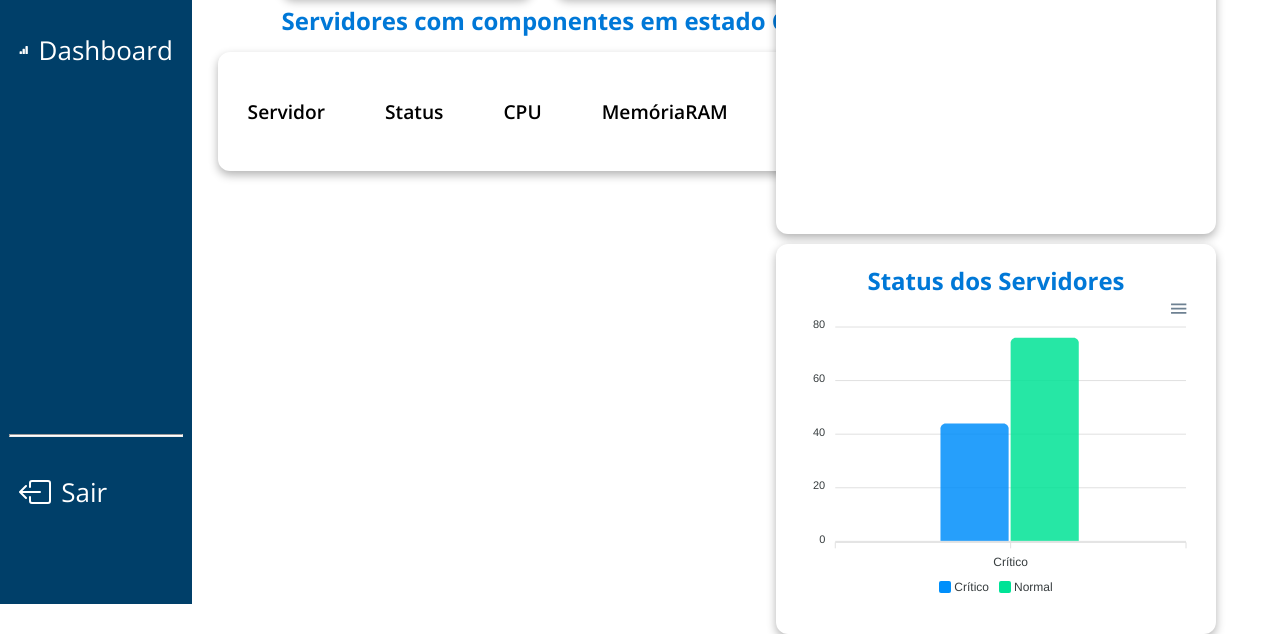
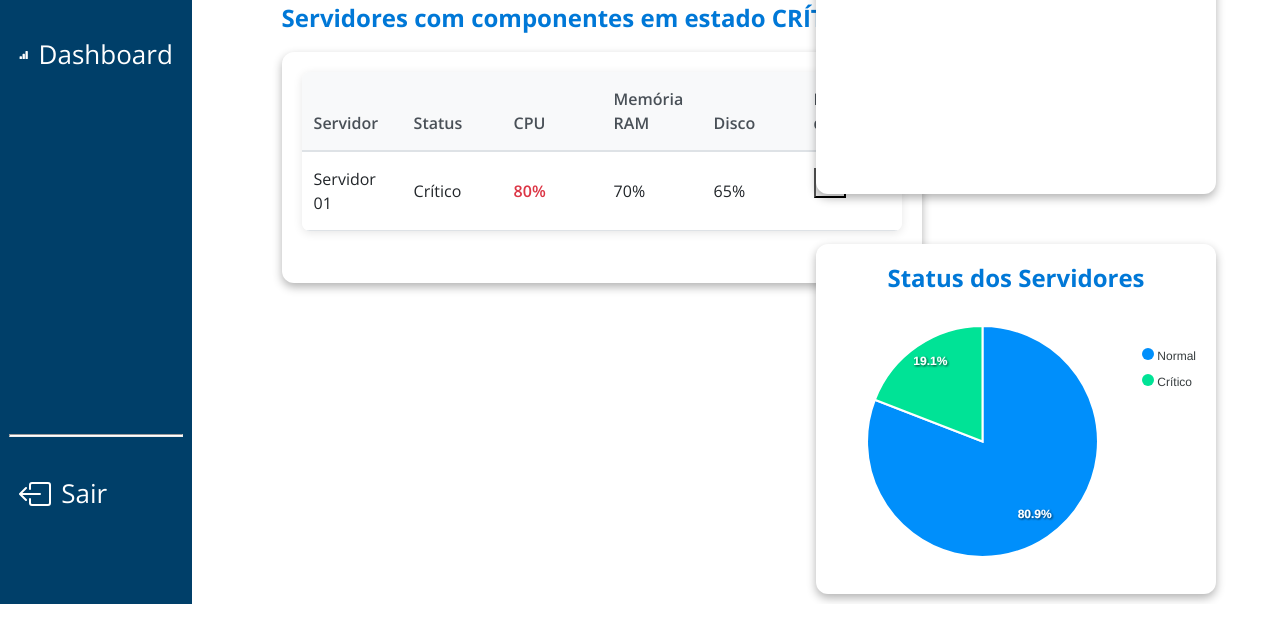
Before and after one commit to techPix2/web-application, a website: page public/user/dashboardLara.html in a window 1280 px wide. Shown: the part 196-830 px from the top of the page. After the commit the page ends 800 px from the top, so only its background shows below. Drawn offline with nearby package versions, Linux system fonts and the light colour scheme; no server answers.

Commit message:
tabela da listagem

```diff
--- a/package.json
+++ b/package.json
@@ -14,7 +14,7 @@
     "dotenv": "^16.4.5",
     "express": "^4.17.1",
     "multer": "^1.4.5-lts.2",
-    "mysql2": "^3.9.4",
+    "mysql2": "^3.14.1",
     "nodemon": "^2.0.7",
     "path": "^0.12.7"
   }
--- a/public/css/dashLara.css
+++ b/public/css/dashLara.css
@@ -9,7 +9,7 @@ body {
 }
 
 
-.kpi-container{
+.kpi-container {
     display: flex;
     gap: 24px;
     position: absolute;
@@ -18,7 +18,7 @@ body {
     left: 22%;
 }
 
-.kpi{
+.kpi {
     background-color: white;
     flex: 1;
     padding: 20px;
@@ -31,16 +31,16 @@ body {
     align-items: center;
 }
 
-.kpi:hover{
-  box-shadow: 0 8px 24px rgba(0, 0, 0, 0.5);
+.kpi:hover {
+    box-shadow: 0 8px 24px rgba(0, 0, 0, 0.5);
 }
 
- .kpi h1 {
+.kpi h1 {
     font-size: 2rem;
     font-weight: 700;
     color: #0078d7;
     margin: 0;
-  }
+}
 
 .kpi h2 {
     color: #000000;
@@ -48,9 +48,9 @@ body {
     font-size: 1.2rem;
     margin: 0 0 16px;
     text-align: center;
-  }
+}
 
-.listagem-titulo{
+.listagem-titulo {
     display: flex;
     gap: 24px;
     position: absolute;
@@ -61,7 +61,7 @@ body {
 }
 
 
-.listagem-titulo h1{
+.listagem-titulo h1 {
     font-size: 1.5rem;
     font-weight: 700;
     color: #0078d7;
@@ -69,37 +69,101 @@ body {
 }
 
 
-.listagem-container{
+.listagem-container {
     display: flex;
     flex-direction: row;
-    gap: 40px;
     position: absolute;
     top: 31%;
-    left: 17%;
+    left: 22%;
     background-color: white;
     padding: 20px;
     border-radius: 12px;
     box-shadow: 0 4px 10px rgba(0, 0, 0, 0.3);
+    width: 50%;
 }
 
-.listagem{
-    background-color: white;
-    padding: 10px;
-    border-radius: 12px;
-    display: flex;
-    flex-direction: row;
-    justify-content: space-between;
+.critical-status {
+    color: #dc3545;
+    font-weight: 600;
 }
 
-.listagem h2{
+.metric-warning {
+    color: #dc3545;
     font-weight: 600;
-    font-size: 1.2rem;
-    text-align: center;
+}
+
+.metric-normal {
+    color: #212529;
+}
+
+.table-custom {
+    background-color: #fff;
+    border-radius: 8px;
+    overflow: hidden;
+    box-shadow: 0 2px 10px rgba(0, 0, 0, 0.1);
+    margin-bottom: 2rem;
+    width: 100%;
+}
+
+.table-custom table {
+    width: 100%;
+    table-layout: fixed;
 }
 
 
 
-.slack-container{
+.table-custom th {
+    background-color: #f8f9fa;
+    border-bottom: 2px solid #dee2e6;
+    font-weight: 600;
+    color: #495057;
+    padding: 15px 12px;
+}
+
+.table-custom td {
+    padding: 15px 12px;
+    vertical-align: middle;
+    border-bottom: 1px solid #dee2e6;
+}
+
+.table-custom tbody tr:hover {
+    background-color: #f8f9fa;
+}
+
+.expand-btn {
+    background: none;
+    border: none;
+    color: #6c757d;
+    font-size: 18px;
+    cursor: pointer;
+    transition: all 0.3s ease;
+}
+
+.expand-btn:hover {
+    color: #495057;
+}
+
+.expand-btn i {
+    transition: transform 0.3s ease;
+}
+
+.server-name {
+    font-weight: 500;
+    color: #212529;
+}
+
+.servers-section {
+    margin: 2rem 0;
+}
+
+.button-eye {
+    margin-left: auto;
+    margin-bottom: 1rem;
+}
+
+
+
+.slack-container {
     display: flex;
     flex-direction: row;
     position: absolute;
@@ -115,7 +179,7 @@ body {
     width: 400px;
 }
 
-.slack h1{
+.slack h1 {
     font-size: 1.5rem;
     font-weight: 700;
     color: #0078d7;
--- a/public/user/dashboardLara.html
+++ b/public/user/dashboardLara.html
@@ -4,17 +4,27 @@
 <head>
     <meta charset="UTF-8">
     <title>Dashboard Analista</title>
+    <!-- apex -->
     <script src="https://cdnjs.cloudflare.com/ajax/libs/apexcharts/3.37.1/apexcharts.min.js"></script>
 
+    <!-- bootstrap -->
+    <link href="https://cdn.jsdelivr.net/npm/bootstrap@5.3.0/dist/css/bootstrap.min.css" rel="stylesheet">
+    <link href="https://cdn.jsdelivr.net/npm/bootstrap-icons@1.10.5/font/bootstrap-icons.css" rel="stylesheet">
+
+    <link href="https://cdnjs.cloudflare.com/ajax/libs/bootstrap/5.3.0/css/bootstrap.min.css" rel="stylesheet">
+    <link href="https://cdnjs.cloudflare.com/ajax/libs/font-awesome/6.4.0/css/all.min.css" rel="stylesheet">
+
+    <!-- css -->
     <link rel="stylesheet" href="../css/dashLara.css">
     <script src="../components/customMain/custommain.js"></script>
     <script src="../components/navbar/navbar.js"></script>
 </head>
 
-<body>
+<body onload="buscarServidoresComAlerta()">
     <nav-bar></nav-bar>
     <custom-main>
 
+        <!-- KPI -->
         <div class="kpi-container">
 
             <div class="kpi">
@@ -23,7 +33,7 @@
             </div>
 
             <div class="kpi">
-                <h2>Total de chamados em 24h</h2>
+                <h2>Total de alertas em 24h</h2>
                 <h1>4</h1>
             </div>
 
@@ -35,97 +45,163 @@
         </div>
 
 
+        <!-- lista de servidores -->
         <div class="listagem-titulo">
             <h1>Servidores com componentes em estado CRÍTICO</h1>
         </div>
 
+
         <div class="listagem-container">
-
-            <div class="listagem">
-                <h2>Servidor</h2>
+            <div class="table-custom">
+                <table class="table table-hover mb-0">
+                    <thead>
+                        <tr>
+                            <th>Servidor</th>
+                            <th>Status</th>
+                            <th>CPU</th>
+                            <th>Memória RAM</th>
+                            <th>Disco</th>
+                            <th>Mais detalhes</th>
+                        </tr>
+                    </thead>
+                    <tbody>
+                        <tr>
+                            <td class="nomeServidor" id="servidor">Servidor 01</td>
+                            <td><span class="status" id="status">Crítico</span></td>
+                            <td><span class="metric-warning">80%</span></td>
+                            <td><span class="metric-normal">70%</span></td>
+                            <td><span class="metric-normal">65%</span></td>
+                            <td>
+                                <!-- olho -->
+                                <button class="button-eye" data-target="chartServidores">
+                                    <i class="bi bi-eye"></i>
+                                </button>
+                            </td>
+                        </tr>
+                    </tbody>
+                </table>
             </div>
 
-            <div class="listagem">
-                <h2>Status</h2>
+        </div> <!--div listagem-container  -->
+
+        <!-- gráfico servidores -->
+        <div class="chart-wrapper" id="chartServidores" style="display: none;">
+            <div id="graficoServidor"></div>
         </div>
 
-            <div class="listagem">
-                <h2>CPU</h2>
-            </div>
-
-            <div class="listagem">
-                <h2>MemóriaRAM</h2>
-            </div>
-
-            <div class="listagem">
-                <h2>Disco</h2>
-            </div>
-
-            <div class="listagem">
-                <h2>Horário</h2>
-            </div>
-
-            <div class="listagem">
-                <h2>Mais detalhes</h2>
-            </div>
-
-
-        </div>
-
-
+        <!-- slack -->
         <div class="slack-container">
-
             <div class="slack">
                 <h1>Slack</h1>
             </div>
-
         </div>
 
+        <!-- gráfico do status -->
         <div class="chart-container">
-            <h1>Status dos Servidores</h1>
-            <div class="chart"  id="chart"></div>
+            <h1>Status dos Servidores</h1><br>
+            <div class="chart" id="chart"></div>
         </div>
 
 
     </custom-main>
 </body>
-</html>
+
 <script>
-       document.addEventListener('DOMContentLoaded', function() {
-            var options = {
-                series: [{
-                    name: 'Crítico',
-                    data: [44]
-                }, {
-                    name: 'Normal',
-                    data: [76]
-                }],
+
+    //mostrar e esconder os gráficos
+    document.querySelectorAll('.button-eye').forEach(button => {
+        button.addEventListener('click', () => {
+            const chartId = button.getAttribute('data-target');
+            const chartDiv = document.getElementById(chartId);
+            chartDiv.style.display = chartDiv.style.display === 'none' ? 'block' : 'none';
+        });
+    });
+
+    //gráfico de linha dos servidores
+    const lineChartOptions = {
+
+        series: [
+            {
+                name: "CPU",
+                data: [30, 40, 35, 50, 49, 60, 70, 91, 125]
+            },
+            {
+                name: "MemóriaRAM",
+                data: [20, 30, 25, 40, 45, 55, 60, 85, 100]
+            },
+            {
+                name: "Disco",
+                data: [10, 25, 20, 30, 35, 45, 55, 70, 90]
+            }
+        ],
         chart: {
-                    type: 'bar',
-                    height: 300
+            height: 350,
+            type: 'line',
+            zoom: { enabled: false }
         },
-                plotOptions: {
-                    bar: {
-                        horizontal: false,
-                        columnWidth: '40%',
-                        borderRadius: 5,
-                        borderRadiusApplication: 'end'
+        dataLabels: { enabled: false },
+        stroke: { curve: 'straight' },
+        title: {
+            text: 'Uso de Recursos dos Servidores',
+            align: 'left'
+        },
+        grid: {
+            row: {
+                colors: ['#f3f3f3', 'transparent'],
+                opacity: 0.5
             },
         },
-                dataLabels: {
-                    enabled: false
+        xaxis: {
+            categories: ['Jan', 'Feb', 'Mar', 'Apr', 'May', 'Jun', 'Jul', 'Aug', 'Sep']
+        }
+    };
+
+    const lineChart = new ApexCharts(document.querySelector("#graficoServidor"), lineChartOptions);
+    lineChart.render();
+
+
+    //chart status dos servidores
+    var options = {
+        series: [55, 13],
+        chart: {
+            width: 380,
+            type: 'pie',
         },
-                stroke: {
-                    show: true,
-                    width: 2,
-                    colors: ['transparent']
+        labels: ['Normal', 'Crítico'],
+        responsive: [{
+            breakpoint: 480,
+            options: {
+                chart: {
+                    width: 200
                 },
-                xaxis: {
-                    categories: ['Crítico', 'Normal'],
+                legend: {
+                    position: 'bottom'
                 }
+            }
+        }]
     };
 
     var chart = new ApexCharts(document.querySelector("#chart"), options);
     chart.render();
-        });
+
+
+    async function buscarServidoresComAlerta() {
+        try {
+            const fk_company = sessionStorage.ID_EMPRESA || 1;
+            const response = await fetch(`/servidores/listarServidoresComAlerta/${fk_company}`);
+
+            if (!response.ok) {
+                throw new Error(`Erro ao buscar servidores: ${response.status}`);
+            }
+
+            const alertas = await response.json();
+            console.log(alertas);
+        } catch (error) {
+            console.error("Erro ao buscar alertas:", error);
+            Alert.error("Erro", "Não foi possível carregar os alertas. Por favor, tente novamente mais tarde.");
+        }
+    }
+
 </script>
+
+</html>
--- a/src/routes/servidores.js
+++ b/src/routes/servidores.js
@@ -7,4 +7,8 @@ router.get("/listarServidorPorEmpresa/:fkEmpresa", function (req, res) {
     servidorController.listarServidorPorEmpresa(req, res);
 });
 
+router.get("/listarServidoresComAlerta/:fkEmpresa", function (req, res) {
+    servidorController.listarServidoresComAlerta(req, res);
+});
+
 module.exports = router;
```
Also changed, not shown: src/controllers/servidorController.js (+17 -1 lines), src/models/servidorModel.js (+30 -1 lines), 1 other file. Lines whose indentation alone changed are shown as unchanged.
